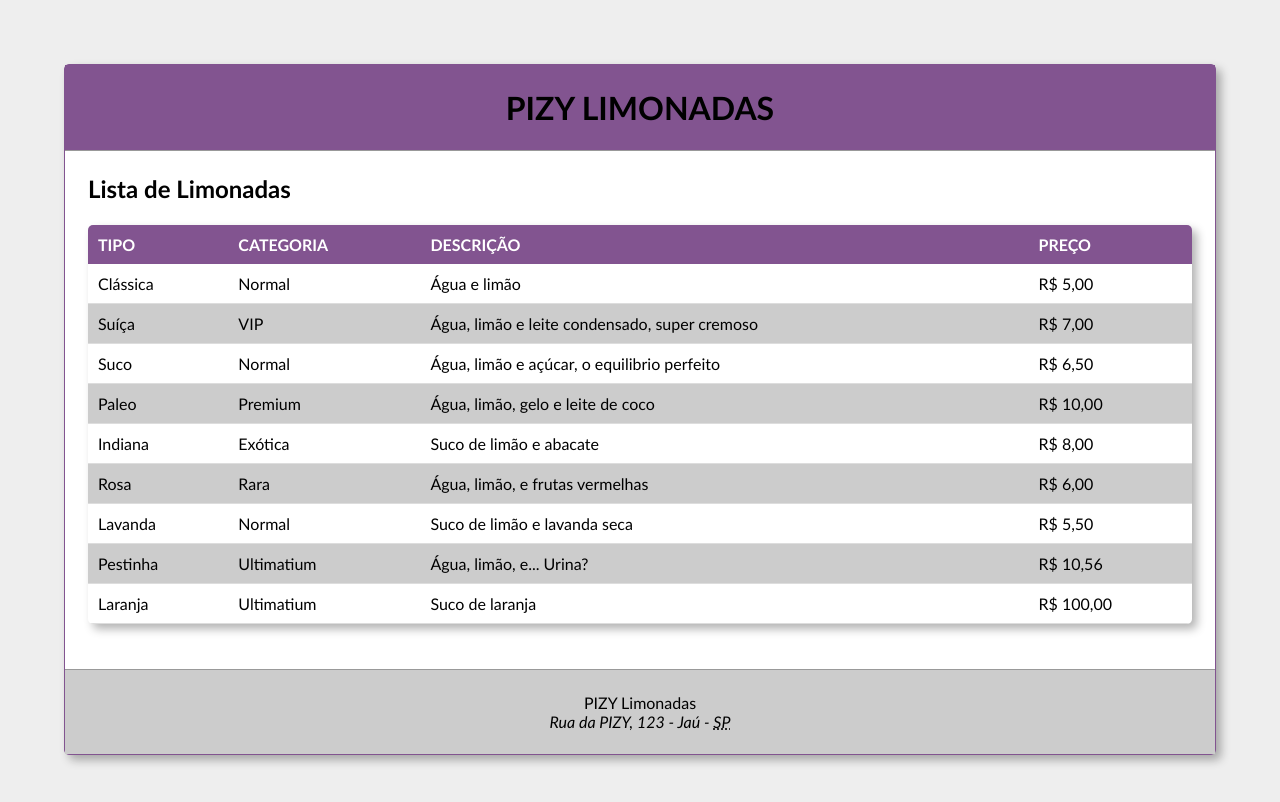
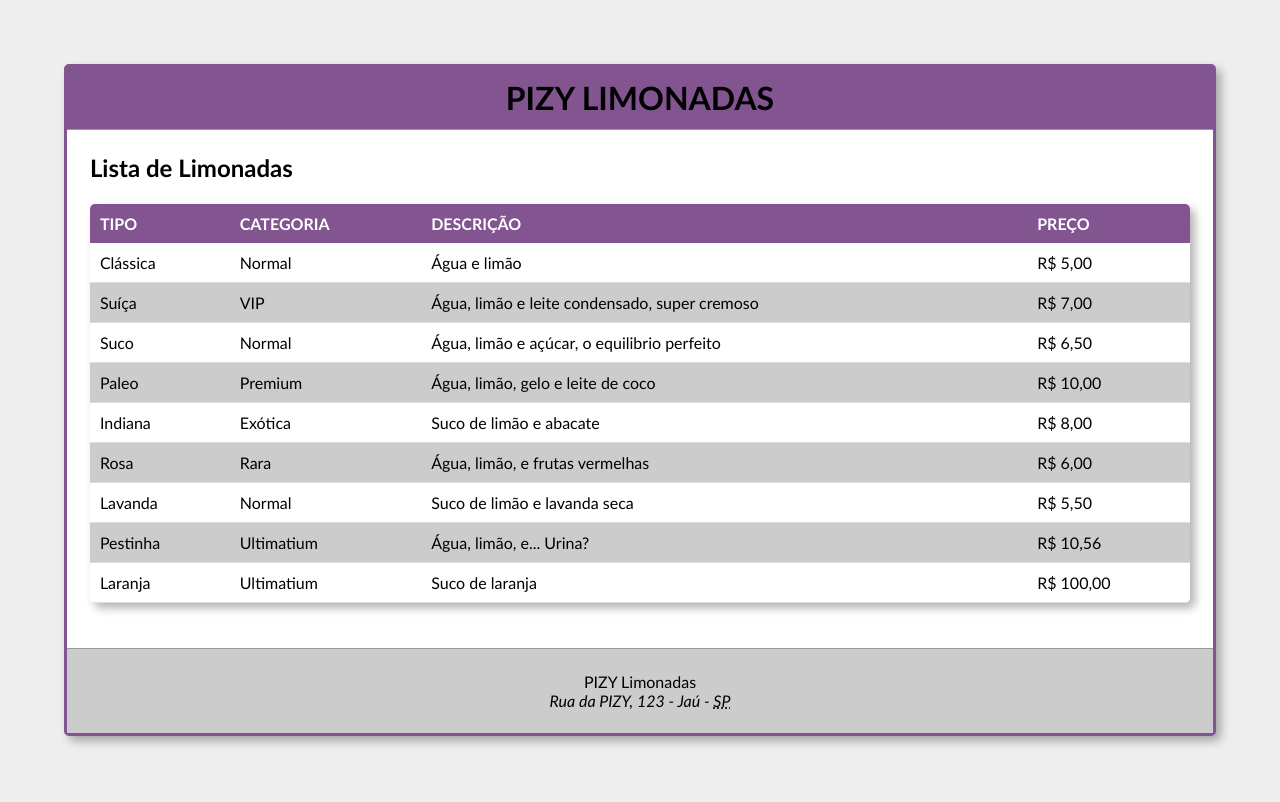
Before and after one commit to enzoven/tabela-pizy-limonadas, a plain HTML site: page index.html in a window 1280 px wide. Drawn offline with Linux system fonts and the light colour scheme; a script that the page names is missing.

Commit message:
Border changes

```diff
--- a/styles/index.css
+++ b/styles/index.css
@@ -6,7 +6,7 @@ body {
 
 #corpo {
     background: #fff;
-    border: 1px solid #825490;
+    border: 3px solid #825490;
     border-radius: 5px;
     box-shadow: 5px 5px 10px rgba(0,0,0,.3);
     margin: 0 auto;
@@ -14,7 +14,7 @@ body {
 
 header {
     background-color: #825490;
-    padding: 2%;
+    padding: 1%;
     border-bottom: 1px solid #999;
 }
 
```
